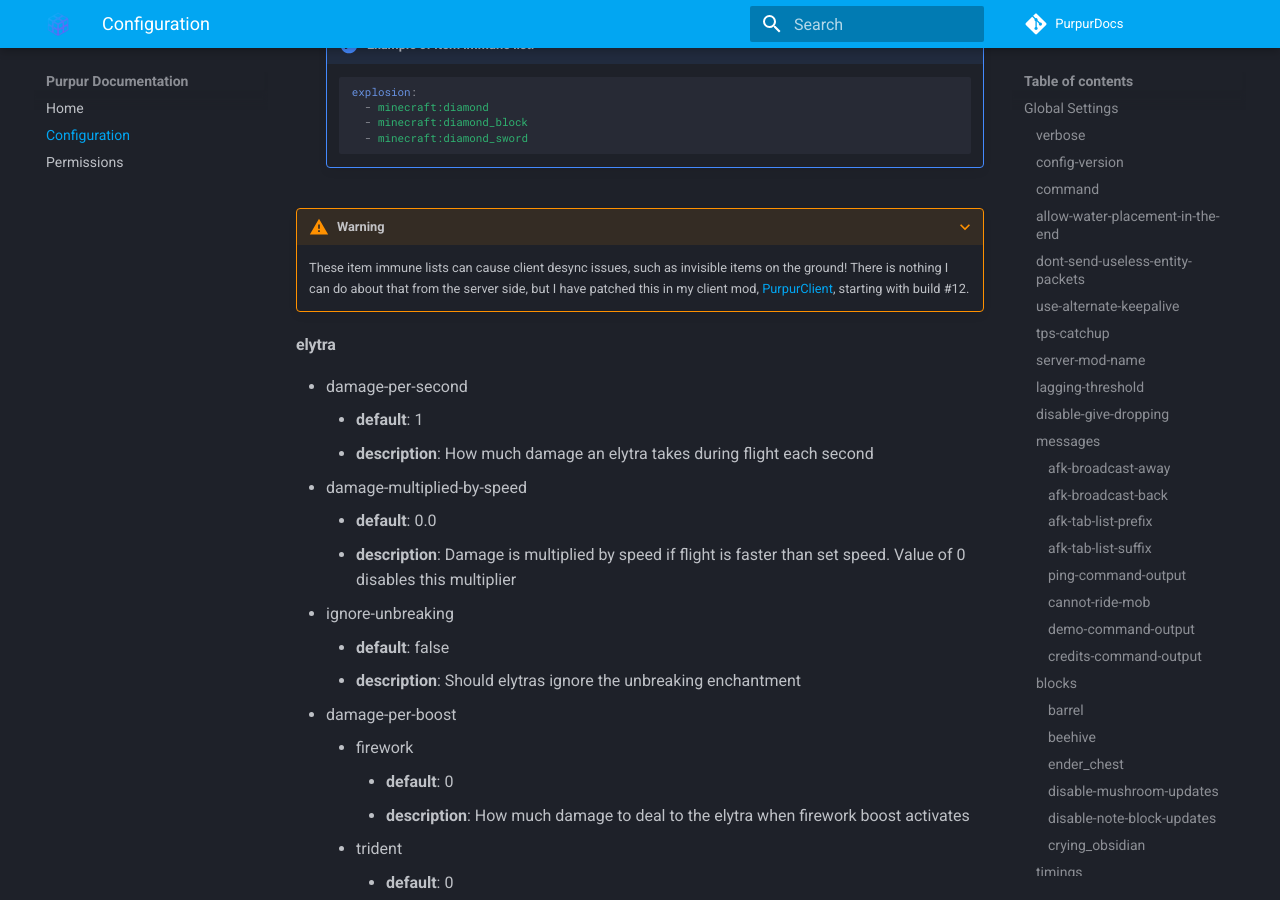
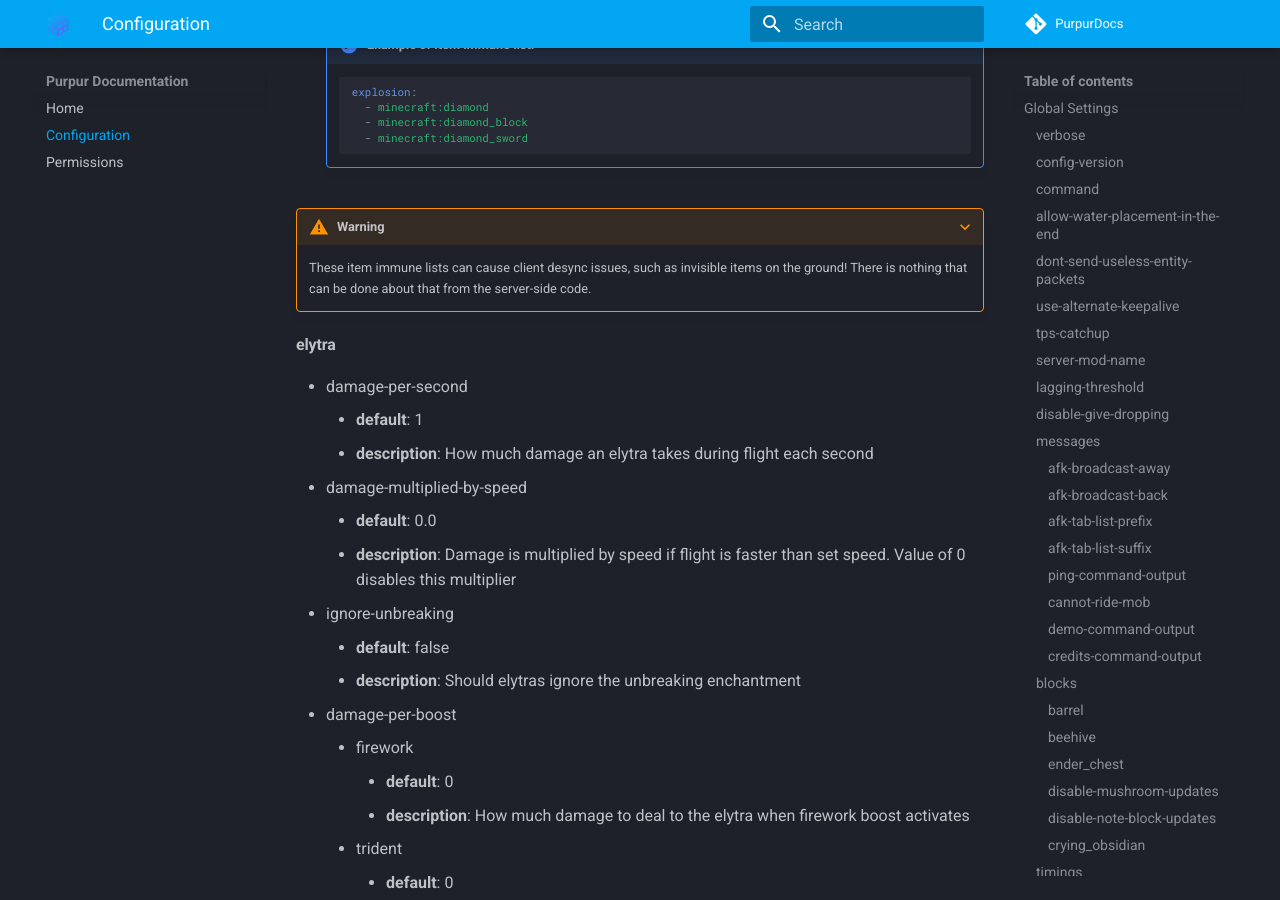
Before and after one commit to PurpurMC/PurpurDocs, an MkDocs documentation site: the page built from mkdocs/Configuration.md, in a window 1280 px wide and 900 px high, scrolled down 73575 px. Built offline with MkDocs 1.6.1 and Material for MkDocs 9.7.7, drawn with Linux system fonts in a browser that asks for light colours; comment, search, counter and statistics services are not loaded.

Commit message:
remove mention of PurpurClient since it's dead 😢

````diff
--- a/mkdocs/Configuration.md
+++ b/mkdocs/Configuration.md
@@ -2048,7 +2048,7 @@ Requires perms `purpur.drop.spawner` & `purpur.place.spawner` ([Permissions](Per
         ```
 
 ???+ warning "Warning"
-    These item immune lists can cause client desync issues, such as invisible items on the ground! There is nothing I can do about that from the server side, but I have patched this in my client mod, [PurpurClient](https://ci.pl3x.net/job/PurpurClient/), starting with build #12.
+    These item immune lists can cause client desync issues, such as invisible items on the ground! There is nothing that can be done about that from the server-side code.
 
 #### elytra
 * damage-per-second
````
